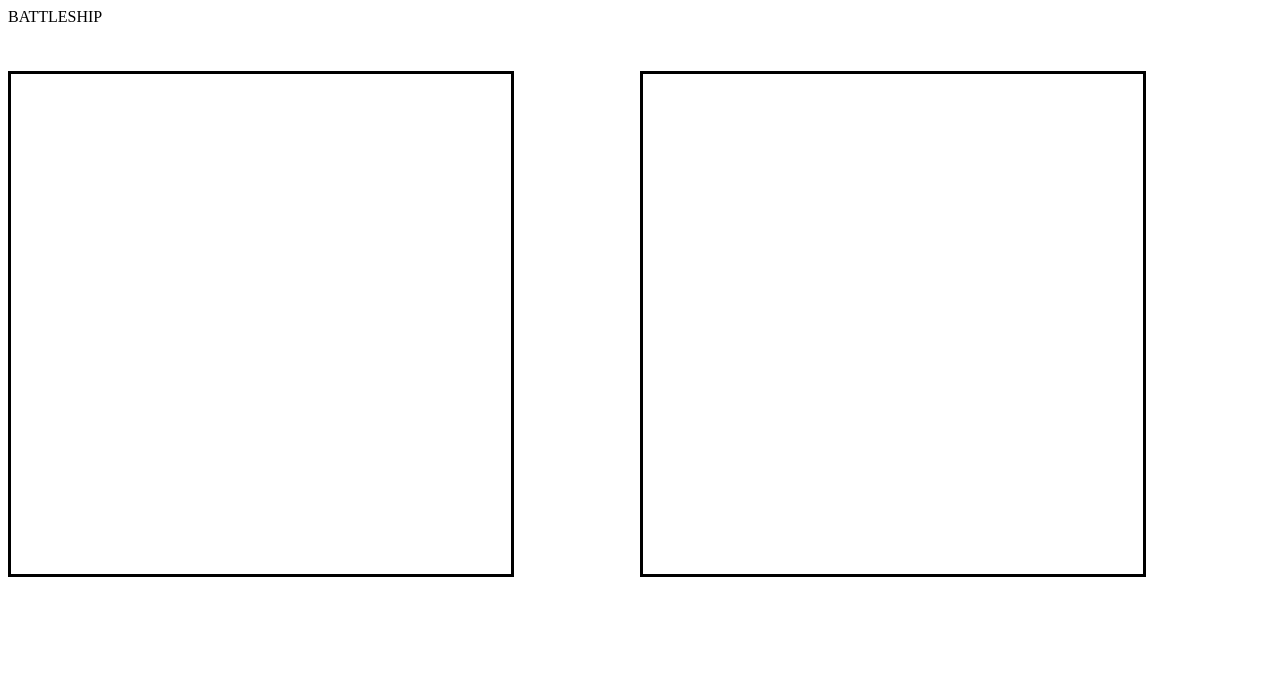
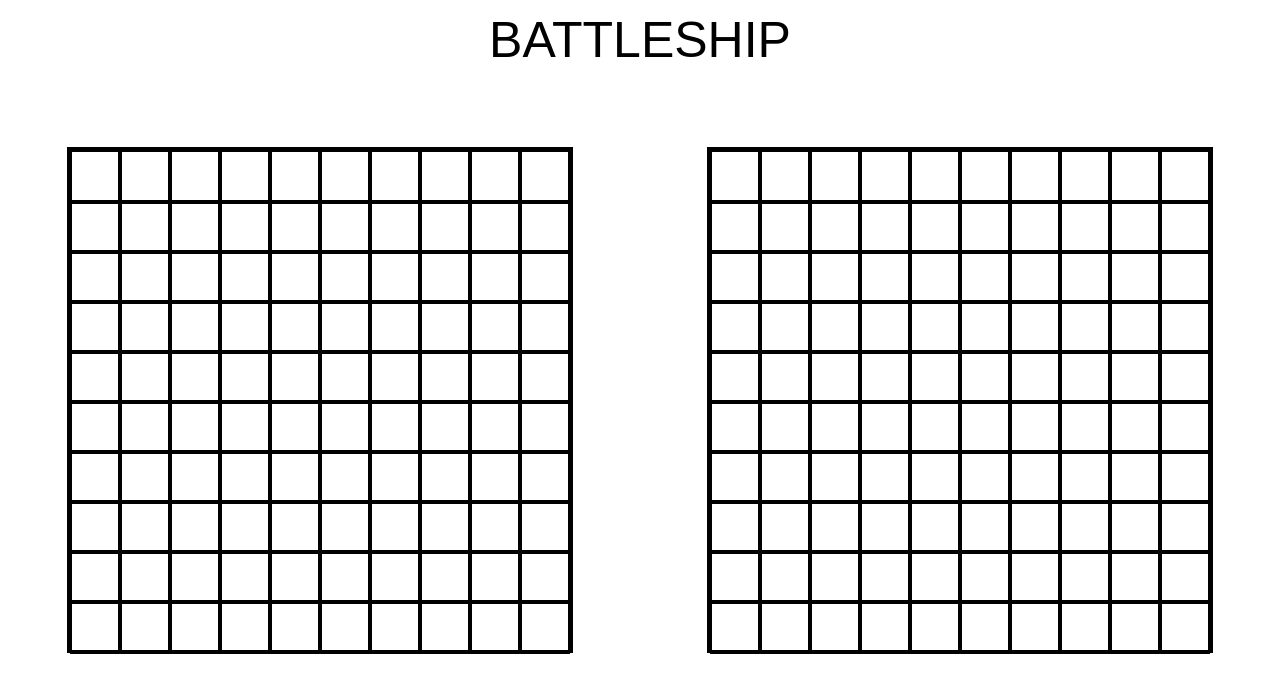
Before and after one commit to Stephens37/battleship, a website built with webpack: page index.html in a window 1280 px wide. Built offline with nearby package versions, Linux system fonts and the light colour scheme; a web font is replaced by a local one.

Commit message:
'Create skeleton api'

```diff
--- a/index.html
+++ b/index.html
@@ -4,15 +4,22 @@
   <meta charset="UTF-8">
   <meta name="viewport" content="width=device-width, initial-scale=1.0">
   <link rel="stylesheet" type="text/css" href="./src/styles.css" />
+  <link rel="preconnect" href="https://fonts.googleapis.com">
+  <link rel="preconnect" href="https://fonts.gstatic.com" crossorigin>
+  <link href="https://fonts.googleapis.com/css2?family=Bakbak+One&display=swap" rel="stylesheet">
   <title>Battleship</title>
 </head>
 <body>
-  <header>BATTLESHIP</header>
+  <header><div id="title">BATTLESHIP</div></header>
   <div id="player">
-    <div id="playerboard" class="board"></div>
+    <div id="playergrid">
+      <div id="playerboard" class="board"></div>
+    </div>
   </div>
   <div id="computer">
-    <div id="computerboard" class="board"></div>
+    <div id="computergrid">
+      <div id="computerboard" class="board"></div>
+    </div>
   </div>
   <footer></footer>
   <script src="./dist/bundle.js" type="module"></script>
--- a/package.json
+++ b/package.json
@@ -5,7 +5,8 @@
   "main": "ship.js",
   "scripts": {
     "test": "jest",
-    "build": "webpack"
+    "build": "webpack",
+    "start": "webpack serve --open"
   },
   "type": "commonjs",
   "jest": {
@@ -24,6 +25,7 @@
     "style-loader": "^4.0.0",
     "text-encoding": "^0.7.0",
     "webpack": "^5.91.0",
-    "webpack-cli": "^5.1.4"
+    "webpack-cli": "^5.1.4",
+    "webpack-dev-server": "^5.0.4"
   }
 }
--- a/src/display.js
+++ b/src/display.js
@@ -1,12 +1,19 @@
 const gameboard = require('./gameboard.js')
+
+let coordinates = [gameboard.xCor, gameboard.yCor]
 
 let playSqArr = []
 let compSqArr = []
+let xCor
+let yCor
 
 const playerBoard = document.querySelector('#playerboard')
 const computerBoard = document.querySelector('#computerboard')
 
-const display = {
+function display () {
+  return {
+    xCor: xCor,
+    yCor: yCor,
     assignPCor: function () {
     let x = 0
     let y = 1
@@ -37,23 +44,51 @@ const display = {
     for(let i = 0; i < 100; i++) {
       let square = document.createElement('div')
       square.setAttribute('class', 'playersq')
+      square.coordinates = playSqArr[i]
       playerBoard.appendChild(square)
     }
+    console.log('player')
+    return playerBoard
   },
     createComputerSquares: function () {
     for(let i = 0; i < 100; i++) {
       let square = document.createElement('div')
       square.setAttribute('class', 'computersq')
-    square.coordinates = gameboard.coordinates[i]
+      square.coordinates = compSqArr[i]
       computerBoard.appendChild(square)
+    }
+    console.log('computer')
+    return computerBoard
     }
   }
 }
+
+let gameDisplay = display()
+
+gameDisplay.createPlayerSquares()
+gameDisplay.createComputerSquares()
 
 module.exports = {
   display: display
 }
 
+/*
+  create x and y coordinates within the display file
+  import the display object over to gameboard
+  gameboard x and y coordinates equal the display x and y coordinates
+  interaction happens in gameboard, uses functions from the display file
+
+  essentially, gameboard provides the interactions, display, displays them
+
+  gameboard should be relying on the display file to show interactions
+  display should not be relying on the gameboard file to interact with the display
+*/
+
+/*
+  create player coordinates
+  create squares for player, assign coordinates
+  do the same for computer
+*/
 
 
 
--- a/src/gameboard.js
+++ b/src/gameboard.js
@@ -22,6 +22,9 @@ that ship is displayed in the sunk category
 */
 
 const { timesHit, sunk, shipLength } = require("./ship")
+const display = require('./display.js')
+let xCor = display.xCor
+let yCor = display.yCor
 
 // const boardArr = Array.from({ length: 10 }, () => Array(10).fill(0))
 
--- a/src/styles.css
+++ b/src/styles.css
@@ -1,3 +1,14 @@
+* {
+  margin: 0;
+  height: 100%;
+}
+
+.bakbak-one-regular {
+  font-family: "Bakbak One", sans-serif;
+  font-weight: 400;
+  font-style: normal;
+}
+
 body {
   display: grid;
   grid-template-rows: 1fr 8fr 1fr;
@@ -6,18 +17,42 @@ body {
 
 header {
   grid-row: 1;
+  grid-column: 1 / spread 2;
+}
+
+#title {
+  display: grid;
+  align-items: center;
+  justify-content: center;
+  font-size: 50px;
+  font-family: "Bakbak One", sans-serif;;
+  text-align: center;
 }
 
 #player {
   grid-row: 2;
   grid-column: 1;
-  align-content: center;
+}
+
+#playergrid {
+  display: grid;
+  width: 100%;
+  height: 100%;
+  justify-content: center;
+  align-items: center;
 }
 
 #computer {
   grid-row: 2;
   grid-column: 2;
-  align-content: center;
+}
+
+#computergrid {
+  display: grid;
+  width: 100%;
+  height: 100%;
+  justify-content: center;
+  align-items: center;
 }
 
 #playerboard {
--- a/webpack.config.cjs
+++ b/webpack.config.cjs
@@ -6,6 +6,13 @@ module.exports = {
   output: {
     path: path.resolve(__dirname, 'dist'),
     filename: 'bundle.js',
+  },
+  devServer: {
+    contentBase: path.join(__dirname, 'dist'),
+    compress: true,
+    port: 9000,
+    watchContentBase: true,
+    hot: true
   },
   module: {
     rules: [
```
Also changed, not shown: dist/bundle.js, 1 other file. Lines whose indentation alone changed are shown as unchanged.
